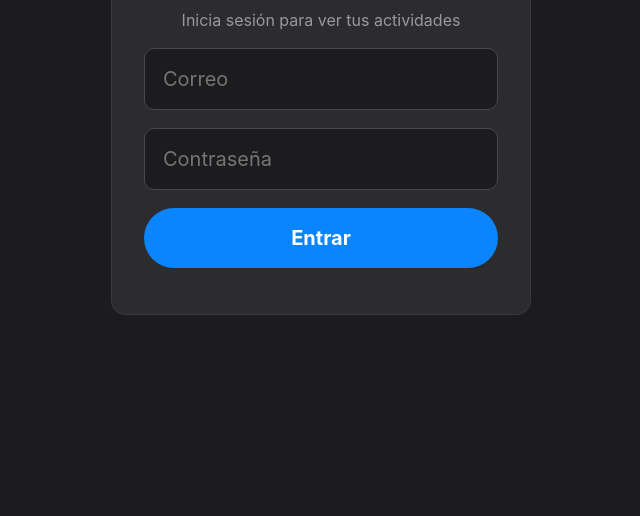
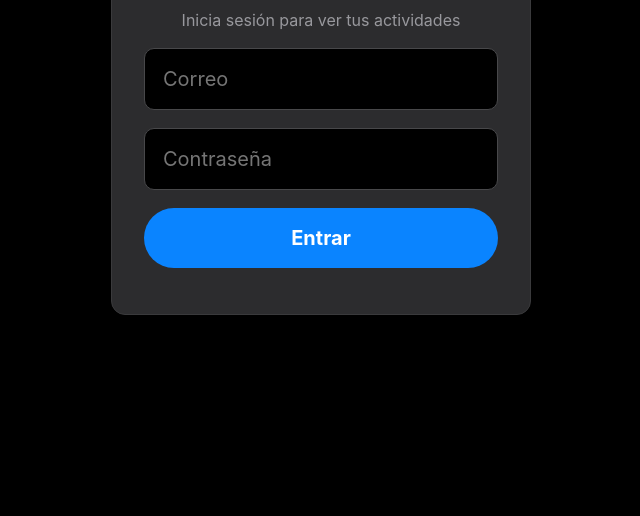
Before and after one commit to npazo12/dashboard, a plain HTML site: page index.html in a window 1280 px wide. Shown: the part 284-800 px from the top of the page, without its empty margins (319-959 px from the left). Drawn offline with Linux system fonts and the light colour scheme; no server answers.

Commit message:
Add files via upload

```diff
--- a/index.html
+++ b/index.html
@@ -7,7 +7,7 @@
 <!-- Icono para favoritos y pantalla de inicio -->
 <link rel="icon" type="image/png" href="icono.png">
 <style>
-:root{--bg:#1c1c1e;--card:#2c2c2e;--tx:#f5f5f7;--mut:#98989d;--bd:#3a3a3c;--ac:#0a84ff;--onac:#fff;--err:#d9827a;--ok:#30d158;--warn:#ff9f0a;
+:root{--bg:#000;--card:#2c2c2e;--tx:#f5f5f7;--mut:#98989d;--bd:#3a3a3c;--ac:#0a84ff;--onac:#fff;--err:#d9827a;--ok:#30d158;--warn:#ff9f0a;
 box-sizing:border-box;padding-top:env(safe-area-inset-top,0px);padding-bottom:env(safe-area-inset-bottom,0px);color-scheme:dark}
 html{scroll-padding-top:env(safe-area-inset-top,0px)}
 *{box-sizing:border-box}
```
